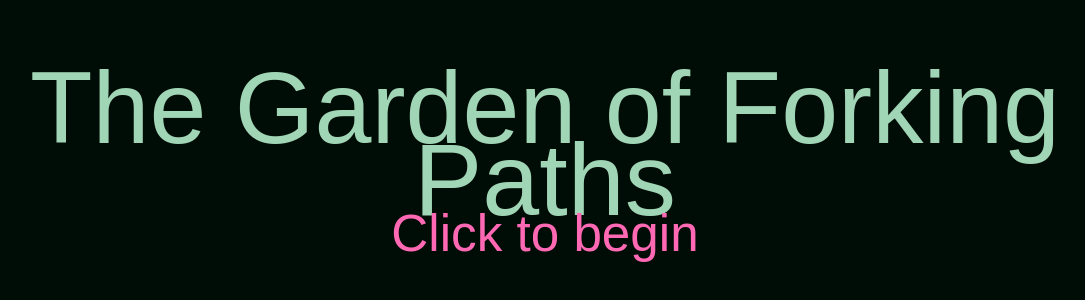
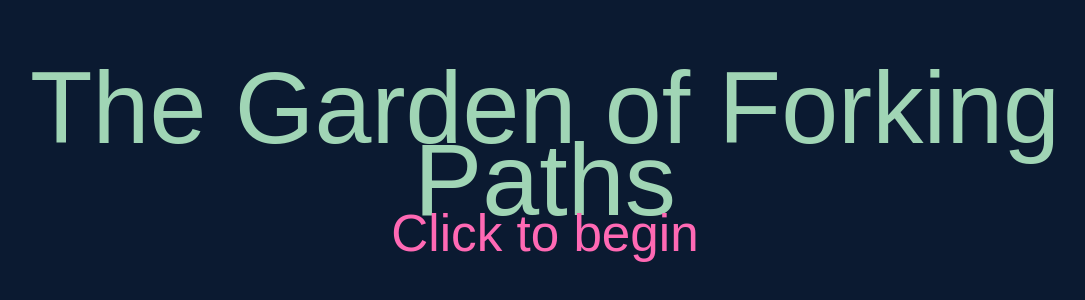
Before and after one commit to moeebii/thegardenofforkingpaths, a plain HTML site: page index.html in a window 1280 px wide. Shown: the part 238-538 px from the top of the page, without its empty margins (95-1180 px from the left). Drawn offline with Linux system fonts and the light colour scheme; a web font is replaced by a local one.

Commit message:
Update main.css

```diff
--- a/main.css
+++ b/main.css
@@ -9,7 +9,8 @@ html {
 body {
     font-size: 1.6rem;
     margin: 0;
-    background-color: #000c06;
+    background-color: #0B1A31
+;
     user-select: none;
 
 }
```
